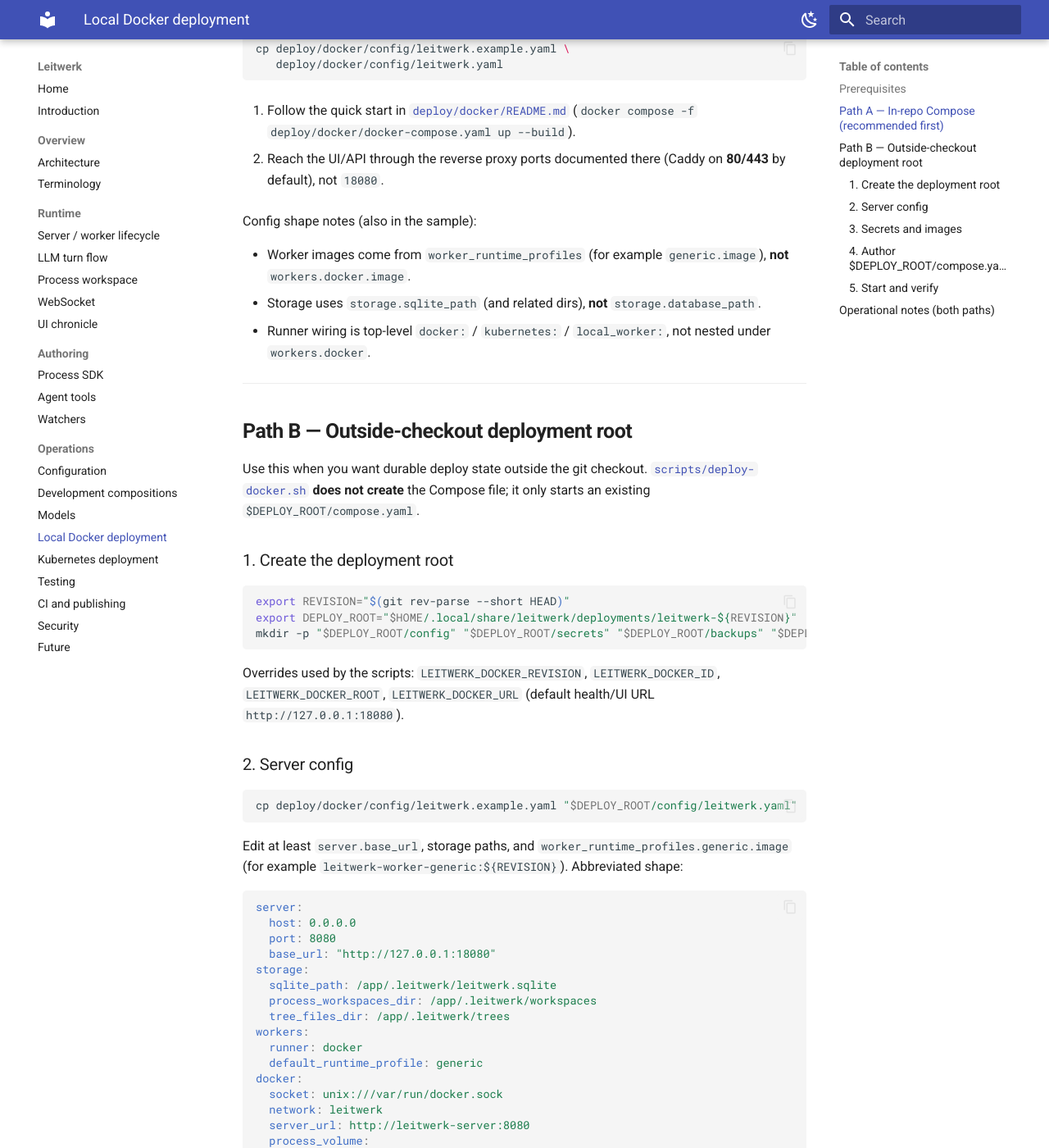
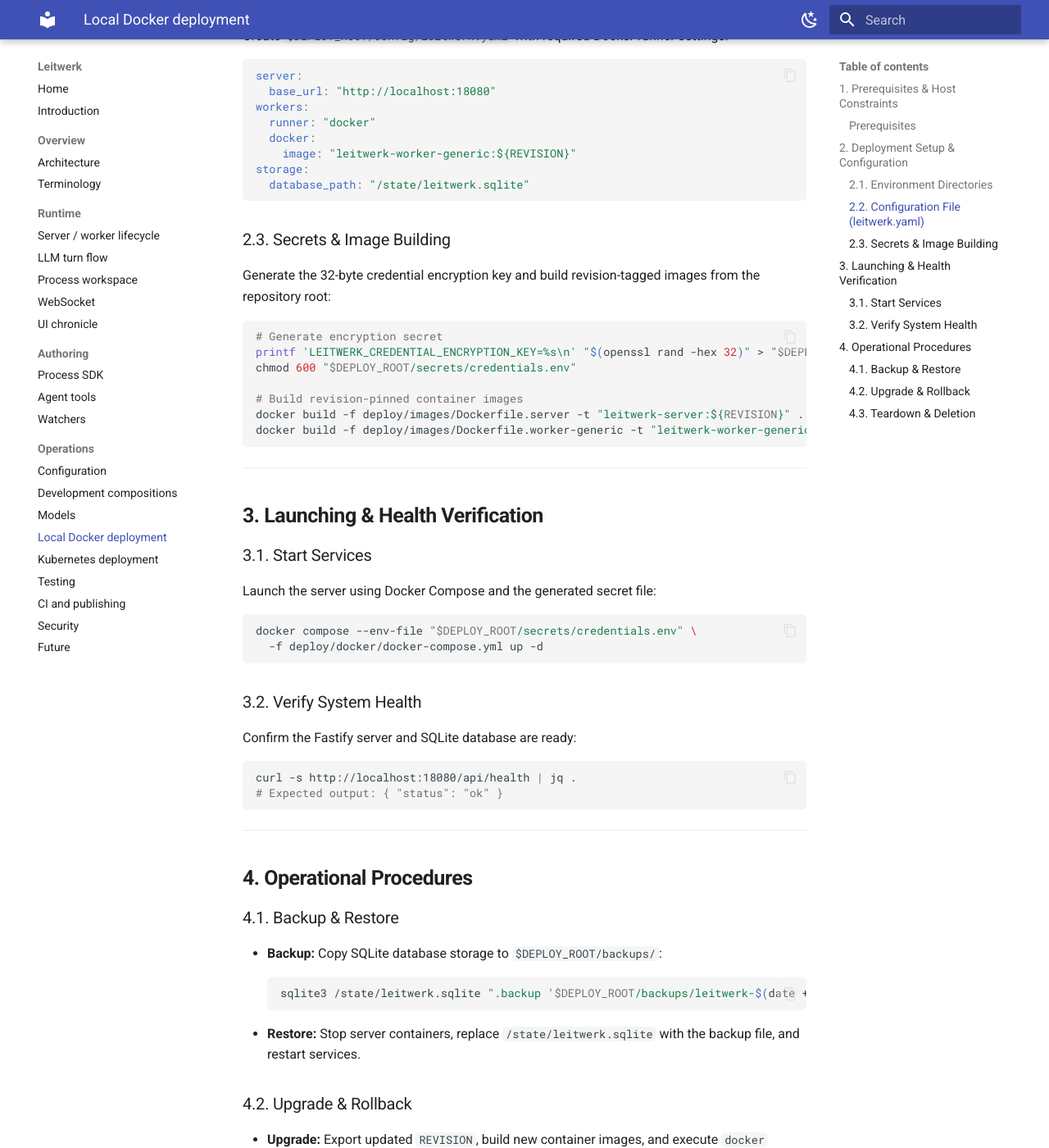
Before and after one commit to leitwerk-dev/leitwerk, an MkDocs documentation site: the page built from docs/docker-deployment-guide.md, in a window 1280 px wide and 1400 px high, scrolled down 935 px. Shown: the whole window at 82% size. Built offline with MkDocs 1.6.1 and Material for MkDocs 9.7.7, drawn with Linux system fonts in a browser that asks for light colours; some of the changed text lies outside the part shown.

Commit message:
docs: Revise docu
Signed-off-by: Alex Pappan Abraham <alex.pappan@rohde-schwarz.com>

````diff
--- a/docs/configuration.md
+++ b/docs/configuration.md
@@ -1,139 +1,124 @@
 # Configuration Reference
 
-Leitwerk is configured through `leitwerk.yaml` (or a custom path via `LEITWERK_CONFIG_PATH`), a small set of environment overrides, and extension-owned options. The annotated file [`leitwerk.yaml.example`](../leitwerk.yaml.example) is the full reference; this page summarizes the live contract.
+**Leitwerk** is configured through `leitwerk.yaml` (or custom paths set by `LEITWERK_CONFIG_PATH`), environment variables, and extension options. This guide provides a complete reference for server network options, OIDC authentication, internal TLS, storage retention, LLM model profiles, worker runners, and extension loading.
 
 ---
 
 ## 1. Loading & Environment Overrides
 
-Leitwerk loads built-in defaults, then overlays `leitwerk.yaml`. Search order when `LEITWERK_CONFIG_PATH` is unset: `./leitwerk.yaml`, then `~/.leitwerk/leitwerk.yaml`.
+Leitwerk loads built-in defaults overlaid with settings from `leitwerk.yaml`.
 
 ### Environment Variables
 
 | Variable | Purpose | Default |
 |---|---|---|
-| `LEITWERK_CONFIG_PATH` | Path to the config file. | Search paths above |
-| `LEITWERK_CREDENTIAL_ENCRYPTION_KEY` | 32-byte hex key for encrypted credential storage. | None (required when encrypted credentials exist) |
-| `HOST` | Bind address override. | Config `server.host` (`127.0.0.1`) |
-| `PORT` | HTTP port override. | Config `server.port` (**8080**) |
-| `LEITWERK_BASE_URL` | Public base URL override. | Config `server.base_url` (`http://127.0.0.1:8080`) |
+| `LEITWERK_CONFIG_PATH` | Path to your `leitwerk.yaml` file. | `./leitwerk.yaml` |
+| `LEITWERK_CREDENTIAL_ENCRYPTION_KEY` | 32-byte hex key for SQLite secret encryption. | None (Required) |
+| `HOST` | Bind IP address for the server. | `127.0.0.1` |
+| `PORT` | HTTP port for the server. | `3000` |
+| `LEITWERK_BASE_URL` | Public base URL for HTTP and WebSocket auth. | `http://localhost:3000` |
 
-### Reload behavior
-
-Config changes require a **process restart**. There is no “immediate on save” reload of running server state.
-
-`npm run dev` is different: the development supervisor preflights the active configuration and then **restarts the development session** when that config changes, so the backend and browser source sets stay aligned. See the root [README](../README.md).
+### Reload Classes
+- **Immediate:** Takes effect immediately when `leitwerk.yaml` is saved (e.g., worker pool limits).
+- **Future:** Applies to future process launches or LLM turns.
+- **Restart:** Requires a server restart (e.g., bind host/port, database paths, runner type).
 
 ---
 
-## 2. Server, Authentication & Internal TLS
+## 2. Server, Authentication & Transport
+
+Configure network binding, OIDC authentication, and internal transport TLS:
 
 ```yaml
 server:
-  host: 127.0.0.1
-  port: 8080
-  base_url: http://127.0.0.1:8080
+  host: 0.0.0.0
+  port: 3000
+  base_url: https://leitwerk.example.com
 
-# Optional SSO. Only enabled: true turns auth on.
 auth:
   enabled: true
-  session:
-    cookie_name: leitwerk_session
-    ttl: 7d
-  providers:
-    - id: forgejo
-      kind: oidc
-      issuer: https://git.example.com
-      client_id: "..."
-      client_secret: "..."
-      redirect_uri: https://leitwerk.example.com/auth/callback
-      scopes: [openid, profile, email]
-      identity_claim: preferred_username
-  allowlist: [alice, bob]
+  provider: oidc
+  issuer: https://auth.example.com
+  client_id: leitwerk-client
+  allowlist: ["operator@example.com"]
+
+internal_tls:
+  enabled: true
+  server_ca_file: /etc/leitwerk/ca.crt
 ```
 
-- `auth.providers[]`: Nested OIDC providers (`kind: oidc`). There is no flat `auth.provider: oidc` shape.
-- `auth.allowlist`: Values of the configured identity claim (for example `preferred_username`), **not** email addresses unless that claim is email.
-- When auth is enabled, `server.base_url` and OIDC URLs must use HTTPS, except for loopback localhost development URLs.
-
-Top-level `internal_tls` (when enabled) holds the **server** cert/key for the worker → server IPC listener:
-
-```yaml
-internal_tls:
-  enabled: true
-  cert_file: /etc/leitwerk/internal-server.crt
-  key_file: /etc/leitwerk/internal-server.key
-```
-
-The CA workers trust is **not** on `internal_tls`. Set `server_ca_file` on the active runner block (`docker` or `kubernetes`), and use `https://...` for that runner’s `server_url`. Worker client certificates are not wired yet; `internal_tls.client_ca_file` is rejected.
+- `auth.enabled`: When true, protects `/api/*` and `/ws` behind OIDC authentication.
+- `auth.allowlist`: Email addresses permitted to authenticate and operate processes.
+- `internal_tls.enabled`: Enforces encrypted HTTPS/WSS transport between server and worker pods.
 
 ---
 
 ## 3. Storage & Retention
 
+Configure database paths and worker storage retention:
+
 ```yaml
 storage:
-  sqlite_path: ./.leitwerk/leitwerk.sqlite
-  process_workspaces_dir: ./.leitwerk/workspaces
-  tree_files_dir: ./.leitwerk/trees
+  sqlite_path: ./data/leitwerk.sqlite
+  process_workspaces_dir: ./data/workspaces
+  tree_files_dir: ./data/trees
 
 workers:
   cleanup:
-    transient_ttl: 1h
-    completed_process_retention: 168h
-    error_process_retention: 720h
+    completed_process_retention: 24h
+    error_process_retention: 168h
 ```
 
-Use `sqlite_path` (not `database_path`). Retention durations live under `workers.cleanup`.
+- `storage.sqlite_path`: Path to SQLite database holding durable process state.
+- `workers.cleanup.completed_process_retention`: Duration to retain completed process storage before automatic volume cleanup.
+- `workers.cleanup.error_process_retention`: Duration to retain failed/aborted process storage for diagnostics.
 
 ---
 
-## 4. Worker Runners & Runtime Profiles
+## 4. Worker Runners & Supervision
+
+Configure worker execution runtimes and process concurrency limits:
 
 ```yaml
 workers:
-  runner: docker   # docker | kubernetes | local
-  max_parallel_processes: 4
-  default_runtime_profile: generic
-  heartbeat_interval: 5s
-  stale_heartbeat_timeout: 30s
+  runner: docker # docker | kubernetes | local
+  max_parallel_processes: 5
+  startup_timeout: 45s
+  heartbeat_interval: 15s
+  docker:
+    image: leitwerk-worker-generic:latest
 
-# Top-level runner wiring (not nested under workers):
-local_worker:
-  command: node
-  args: ["@leitwerk-dev/worker/worker-entry"]
-
-docker:
-  socket: unix:///var/run/docker.sock
-  network: leitwerk
-  server_url: http://leitwerk-server:8080
-  # server_ca_file: /etc/leitwerk/internal-ca.pem
-  process_volume:
-    mode: bind
-    host_root: /var/lib/leitwerk/processes
-    mount_path: /state
-
-worker_runtime_profiles:
-  generic:
-    image: ghcr.io/example/leitwerk-worker-generic:0.1.0
+kubernetes:
+  server_namespace: leitwerk-system
+  default_worker_runtime_profile: standard
+  image_pull_secrets: [private-registry-pull]
+  image_pull_secret_copies:
+    - source_name: private-registry-pull
+      target_name: private-registry-pull
 ```
 
-- `workers.runner` selects the adapter. Image selection is via `worker_runtime_profiles` (and runner defaults), **not** `workers.docker.image`.
-- Kubernetes mode uses a top-level `kubernetes:` block (see the example file).
-- `local` is best-effort developer/test mode only; Docker/Kubernetes define production behavior.
+- `workers.runner`: Selects container runner adapter (`docker`, `kubernetes`, or `local`).
+- `workers.max_parallel_processes`: Maximum concurrent worker processes running across the server.
+- `workers.heartbeat_interval`: Heartbeat cadence supplied to every LLM and automatic worker.
+- `workers.stale_heartbeat_timeout`: Server failure threshold. Set it comfortably above the heartbeat interval.
+- `kubernetes.server_namespace`: Management namespace housing the server Deployment.
+- `kubernetes.image_pull_secrets`: Secret names referenced by worker Pods.
+- `kubernetes.image_pull_secret_copies`: Named `kubernetes.io/dockerconfigjson` Secrets copied from the server namespace into each process namespace. Only `.dockerconfigjson` is copied.
 
 ---
 
-## 5. Models, Pi Runtime & Extensions
+## 5. Model Profiles, Pi Runtime & Extensions
 
-Model catalogs live under `pi.model_profiles`. Provider credentials and custom gateways are owned by loaded extensions (typically `./extensions/models` under `extension_loading.sources` and `extensions.models.*`).
-
-Do not duplicate the full models contract here — see [Models](models.md). Development compositions can add external extension sources without changing production config — see [Development Compositions](development-composition.md).
+Configure LLM model catalogs, Pi agent settings, and extension loading:
 
 ```yaml
 pi:
-  agent_dir: ~/.pi/leitwerk
-  # model_profiles: [...]
+  agent_dir: /var/lib/leitwerk/pi-agent
+  model_profiles:
+    - id: gpt_sol_high
+      provider: openai
+      model_id: gpt-5.6-sol
+      thinking_level: high
 
 extension_loading:
   sources:
@@ -141,15 +126,13 @@ extension_loading:
     - ./extensions/showcase-processes
 
 extensions:
-  # models:
-  #   openai:
-  #     api_key: env:OPENAI_API_KEY
+  models:
+    openai:
+      api_key: env:OPENAI_API_KEY
+    anthropic:
+      api_key: env:ANTHROPIC_API_KEY
 ```
+- `pi.model_profiles`: Catalog of LLM models made available to process definitions.
+- `extension_loading.sources`: Extension package paths loaded during server startup. Load `./extensions/models` for standard API-key providers and configuration-defined custom gateways.
 
-Process-scoped runtime defaults (for example watcher enablement and launch defaults) live under `process_configs.<processId>`, not as config-defined process types.
-
----
-
-## 6. Present but not behavioral
-
-`notifications` and `sandbox` appear in the schema and example file. They are accepted and defaulted today but are **not** live product behavior yet. Prefer omitting them from operator-facing “how it works” setup unless you are mirroring the example file.
+Development compositions may add extension sources from a separate npm workspace without changing production configuration. See [Development Compositions](development-composition.md).
--- a/docs/docker-deployment-guide.md
+++ b/docs/docker-deployment-guide.md
@@ -1,142 +1,97 @@
 # Local Docker Deployment
 
-This guide covers running Leitwerk with Docker workers on a single machine. There are **two different topologies**—pick one and follow only that path.
-
-| Path | When to use | Entry |
-| --- | --- | --- |
-| **A. In-repo Compose** | Dev / first bring-up from a checkout | [`deploy/docker/README.md`](../deploy/docker/README.md) |
-| **B. Outside-checkout deployment root** | Revision-pinned install under `~/.local/share/leitwerk/deployments/` | This page §2–4 + [`scripts/deploy-docker.sh`](../scripts/deploy-docker.sh) |
-
-Do not mix them: Path A’s `deploy/docker/docker-compose.yaml` mounts config from `deploy/docker/config/` and publishes **80/443** via Caddy. Path B expects **`$DEPLOY_ROOT/compose.yaml`** and typically serves **`http://127.0.0.1:18080`**.
-
-> [!IMPORTANT]
-> **Single daemon limit:** Run at most one Docker-backed Leitwerk server per Docker daemon. Multiple servers on the same daemon can interfere with container supervision and volume adoption.
+This guide explains how to deploy Leitwerk on a single machine using Docker and Docker Compose. Use this deployment mode when you want container-isolated worker processes without running a full Kubernetes cluster.
 
 ---
 
-## Prerequisites
+## 1. Prerequisites & Host Constraints
 
+### Prerequisites
 - Docker Engine or Docker Desktop
 - Docker Compose v2
-- OpenSSL, `curl`, and `jq` (Path B)
+- OpenSSL, `curl`, and `jq`
+
+> [!IMPORTANT]
+> **Single Daemon Limit:** Run at most one Docker-backed Leitwerk server per Docker daemon. Multiple server instances on the same daemon can interfere with container supervision and volume adoption.
 
 ---
 
-## Path A — In-repo Compose (recommended first)
+## 2. Deployment Setup & Configuration
 
-1. Copy and edit the sample config:
-
-   ```bash
-   cp deploy/docker/config/leitwerk.example.yaml \
-      deploy/docker/config/leitwerk.yaml
-   ```
-
-2. Follow the quick start in [`deploy/docker/README.md`](../deploy/docker/README.md) (`docker compose -f deploy/docker/docker-compose.yaml up --build`).
-
-3. Reach the UI/API through the reverse proxy ports documented there (Caddy on **80/443** by default), not `18080`.
-
-Config shape notes (also in the sample):
-
-- Worker images come from `worker_runtime_profiles` (for example `generic.image`), **not** `workers.docker.image`.
-- Storage uses `storage.sqlite_path` (and related dirs), **not** `storage.database_path`.
-- Runner wiring is top-level `docker:` / `kubernetes:` / `local_worker:`, not nested under `workers.docker`.
-
----
-
-## Path B — Outside-checkout deployment root
-
-Use this when you want durable deploy state outside the git checkout. [`scripts/deploy-docker.sh`](../scripts/deploy-docker.sh) **does not create** the Compose file; it only starts an existing `$DEPLOY_ROOT/compose.yaml`.
-
-### 1. Create the deployment root
+### 2.1. Environment Directories
+Set deployment environment variables and create outside-checkout storage directories:
 
 ```bash
 export REVISION="$(git rev-parse --short HEAD)"
 export DEPLOY_ROOT="$HOME/.local/share/leitwerk/deployments/leitwerk-${REVISION}"
-mkdir -p "$DEPLOY_ROOT/config" "$DEPLOY_ROOT/secrets" "$DEPLOY_ROOT/backups" "$DEPLOY_ROOT/ui"
+mkdir -p "$DEPLOY_ROOT/config" "$DEPLOY_ROOT/secrets" "$DEPLOY_ROOT/backups"
 ```
 
-Overrides used by the scripts: `LEITWERK_DOCKER_REVISION`, `LEITWERK_DOCKER_ID`, `LEITWERK_DOCKER_ROOT`, `LEITWERK_DOCKER_URL` (default health/UI URL `http://127.0.0.1:18080`).
-
-### 2. Server config
-
-```bash
-cp deploy/docker/config/leitwerk.example.yaml "$DEPLOY_ROOT/config/leitwerk.yaml"
-```
-
-Edit at least `server.base_url`, storage paths, and `worker_runtime_profiles.generic.image` (for example `leitwerk-worker-generic:${REVISION}`). Abbreviated shape:
+### 2.2. Configuration File (`leitwerk.yaml`)
+Create `$DEPLOY_ROOT/config/leitwerk.yaml` with required Docker runner settings:
 
 ```yaml
 server:
-  host: 0.0.0.0
-  port: 8080
-  base_url: "http://127.0.0.1:18080"
+  base_url: "http://localhost:18080"
+workers:
+  runner: "docker"
+  docker:
+    image: "leitwerk-worker-generic:${REVISION}"
 storage:
-  sqlite_path: /app/.leitwerk/leitwerk.sqlite
-  process_workspaces_dir: /app/.leitwerk/workspaces
-  tree_files_dir: /app/.leitwerk/trees
-workers:
-  runner: docker
-  default_runtime_profile: generic
-docker:
-  socket: unix:///var/run/docker.sock
-  network: leitwerk
-  server_url: http://leitwerk-server:8080
-  process_volume:
-    mode: bind
-    host_root: /var/lib/leitwerk/processes
-    mount_path: /state
-worker_runtime_profiles:
-  generic:
-    image: "leitwerk-worker-generic:${REVISION}"
+  database_path: "/state/leitwerk.sqlite"
 ```
 
-### 3. Secrets and images
+### 2.3. Secrets & Image Building
+Generate the 32-byte credential encryption key and build revision-tagged images from the repository root:
 
 ```bash
-printf 'LEITWERK_CREDENTIAL_ENCRYPTION_KEY=%s\n' "$(openssl rand -hex 32)" \
-  > "$DEPLOY_ROOT/secrets/credentials.env"
+# Generate encryption secret
+printf 'LEITWERK_CREDENTIAL_ENCRYPTION_KEY=%s\n' "$(openssl rand -hex 32)" > "$DEPLOY_ROOT/secrets/credentials.env"
 chmod 600 "$DEPLOY_ROOT/secrets/credentials.env"
 
+# Build revision-pinned container images
 docker build -f deploy/images/Dockerfile.server -t "leitwerk-server:${REVISION}" .
 docker build -f deploy/images/Dockerfile.worker-generic -t "leitwerk-worker-generic:${REVISION}" .
 ```
 
-Ensure the Compose service that runs the server **injects** `LEITWERK_CREDENTIAL_ENCRYPTION_KEY` (for example via `env_file` pointing at `$DEPLOY_ROOT/secrets/credentials.env`). Passing `--env-file` only to `docker compose` substitutes Compose variables; it does not automatically put the key inside the container unless the service declares it.
+---
 
-### 4. Author `$DEPLOY_ROOT/compose.yaml`
+## 3. Launching & Health Verification
 
-Create Compose config in the deployment root that:
-
-- Uses images `leitwerk-server:${REVISION}` / worker profile images you built
-- Mounts `$DEPLOY_ROOT/config/leitwerk.yaml` (or equivalent) as the server config
-- Publishes the URL you set in `server.base_url` (scripts default to **18080**)
-- Optionally serves static UI from `$DEPLOY_ROOT/ui` (the deploy script copies UI out of the server image on rebuild)
-
-You can adapt `deploy/docker/docker-compose.yaml` as a starting point, but change bind mounts and published ports for the outside-checkout layout—do not point Path B at the in-repo compose file unchanged.
-
-### 5. Start and verify
+### 3.1. Start Services
+Launch the server using Docker Compose and the generated secret file:
 
 ```bash
-# From the repository root (interactive rebuild prompt)
-./scripts/deploy-docker.sh
+docker compose --env-file "$DEPLOY_ROOT/secrets/credentials.env" \
+  -f deploy/docker/docker-compose.yml up -d
 ```
 
-Or, once Compose and UI assets exist:
+### 3.2. Verify System Health
+Confirm the Fastify server and SQLite database are ready:
 
 ```bash
-cd "$DEPLOY_ROOT"
-docker compose up -d
-curl -s "${LEITWERK_DOCKER_URL:-http://127.0.0.1:18080}/api/health" | jq .
+curl -s http://localhost:18080/api/health | jq .
+# Expected output: { "status": "ok" }
 ```
-
-Expect a JSON health object that includes `"status": "ok"` (additional fields such as protocol may be present).
-
-Teardown: [`scripts/undeploy-docker.sh`](../scripts/undeploy-docker.sh) (also requires `$DEPLOY_ROOT/compose.yaml`).
 
 ---
 
-## Operational notes (both paths)
+## 4. Operational Procedures
 
-- **Backup:** Copy the SQLite file at `storage.sqlite_path` while the server is stopped or after a consistent backup command you trust for your volume layout.
-- **Upgrade:** Build new revision-tagged images, update the worker profile image tag in config, recreate containers.
-- **Rollback:** Point images/tags back at the previous revision and recreate.
+### 4.1. Backup & Restore
+- **Backup:** Copy SQLite database storage to `$DEPLOY_ROOT/backups/`:
+  ```bash
+  sqlite3 /state/leitwerk.sqlite ".backup '$DEPLOY_ROOT/backups/leitwerk-$(date +%Y%m%d%H%M%S).sqlite'"
+  ```
+- **Restore:** Stop server containers, replace `/state/leitwerk.sqlite` with the backup file, and restart services.
+
+### 4.2. Upgrade & Rollback
+- **Upgrade:** Export updated `REVISION`, build new container images, and execute `docker compose up -d`.
+- **Rollback:** Re-export previous `REVISION` tag and run `docker compose up -d --force-recreate`.
+
+### 4.3. Teardown & Deletion
+Stop container services and remove managed worker volumes:
+
+```bash
+docker compose -f deploy/docker/docker-compose.yml down -v
+```
````
Also changed, not shown: docs/future.md (+0 -5 lines), docs/watchers.md (+0 -5 lines), images/leitwerk.l.png (added).
